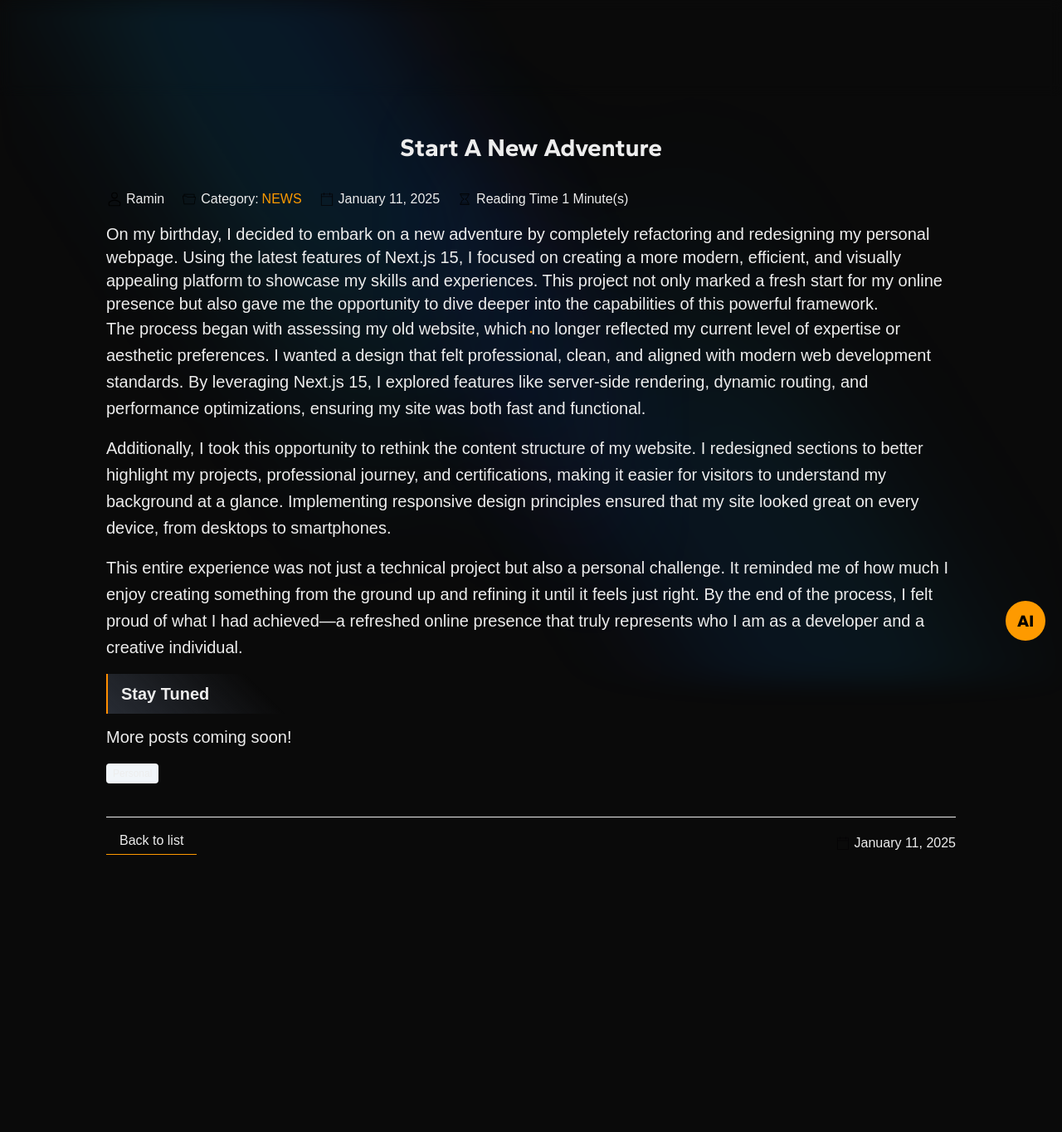
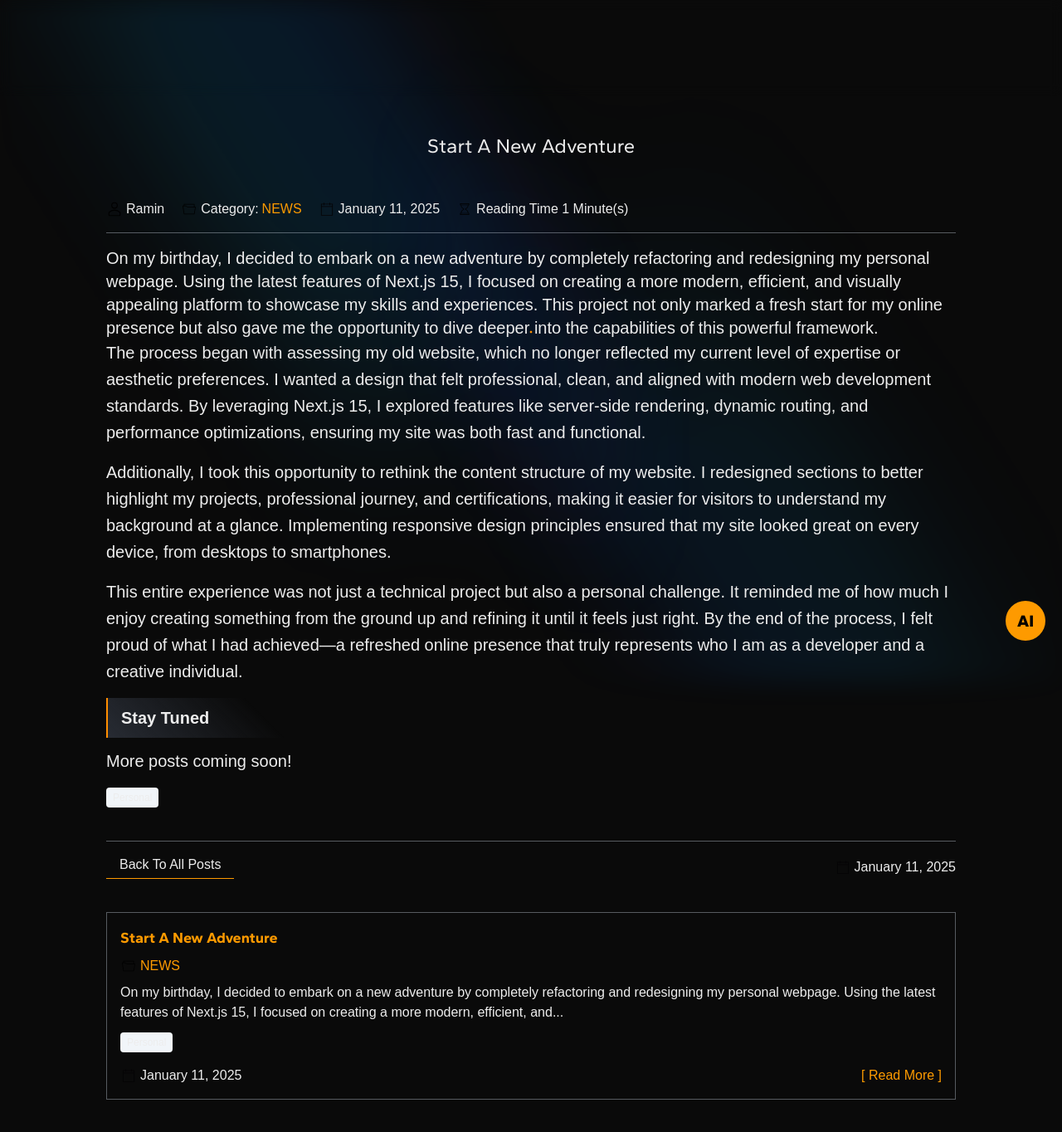
Before and after one commit to raminr77/raminr77.github.io, a Next.js app: page /posts/1 in a window 1280 px wide. Shown: the top 1364 px of the page at 83% size. Before the commit the page ends 1134 px from the top, so only its background shows below. Built offline with nearby package versions, Linux system fonts and the light colour scheme; a web font is replaced by a local one.

Commit message:
feat: Add recomended post in post detail page

```diff
--- a/src/domains/posts/post-detail-page.module.scss
+++ b/src/domains/posts/post-detail-page.module.scss
@@ -19,6 +19,7 @@
 
     pre {
       padding: 1rem;
+      margin: 16px 0;
       border-radius: 8px;
       background-color: #282c34;
       transition-duration: 500ms;
--- a/src/domains/posts/post-detail-page.tsx
+++ b/src/domains/posts/post-detail-page.tsx
@@ -8,6 +8,8 @@ import React from 'react';
 
 import { getPostContent } from '@/shared/helpers/posts/get-post-content';
 import { ContentContainer } from '@/layout/components/content-container';
+import { PostCard } from '@/domains/posts/components/post-card';
+import { getPosts } from '@/shared/helpers/posts/get-posts';
 import { ROUTES } from '@/shared/constants';
 import { animator } from '@/shared/helpers';
 import { titleFont } from '@/app/fonts';
@@ -18,7 +20,7 @@ import { PostAuthor } from './components/post-author';
 import { PostTags } from './components/post-tags';
 import { PostDate } from './components/post-date';
 
-import type { Post } from '@/shared/types/post';
+import type { Post, PostFilters, PostMetadata } from '@/shared/types/post';
 
 import styles from './post-detail-page.module.scss';
 
@@ -38,6 +40,9 @@ export async function generateMetadata({ params }: Props): Promise<Metadata> {
 export async function PostDetailPage({ params }: Props) {
   const { id: postId } = await params;
   const post: Post | null = getPostContent(Number(postId));
+  const { data: recommendedPosts = [] } = getPosts(
+    post ? { category: post.category } as PostFilters : null
+  );
 
   if (!post) {
     redirect(ROUTES.POSTS);
@@ -47,7 +52,7 @@ export async function PostDetailPage({ params }: Props) {
     <ContentContainer animationName="fadeIn">
       <h1
         className={clsx(
-          'mb-8 text-center text-3xl font-bold',
+          'mb-12 text-center text-2xl ',
           titleFont.className,
           animator({ name: 'fadeInUp' })
         )}
@@ -55,7 +60,7 @@ export async function PostDetailPage({ params }: Props) {
         {post.title}
       </h1>
 
-      <div className="mb-4 flex gap-5 max-md:flex-col max-md:gap-2">
+      <div className="mb-4 flex gap-5 max-md:flex-col max-md:gap-2 border-b border-slate-300/40 pb-4">
         <PostAuthor author={post.author} />
         <PostCategory showLabel category={post.category} />
         <PostDate date={post.date} />
@@ -79,7 +84,7 @@ export async function PostDetailPage({ params }: Props) {
 
       <div
         className={clsx(
-          'my-10 flex items-center justify-between border-t pt-4',
+          'my-10 flex items-center justify-between border-t border-slate-300/40 pt-4',
           animator({ name: 'fadeInUp', delay: '2s' })
         )}
       >
@@ -87,9 +92,15 @@ export async function PostDetailPage({ params }: Props) {
           href={ROUTES.POSTS}
           className="border-b border-amber-500 px-4 pb-1 duration-300 hover:text-amber-500"
         >
-          Back to list
+          Back To All Posts
         </Link>
         <PostDate date={post.date} />
+      </div>
+
+      <div className="flex overflow-x-auto gap-4 mb-6">
+        {recommendedPosts.slice(0, 3).map((post: PostMetadata, index: number) => (
+          <PostCard key={post.id} data={post} animationDelay={(index + 1) * 0.3} />
+        ))}
       </div>
 
       <Script defer strategy="beforeInteractive" src="/highlight.min.js" />
```
